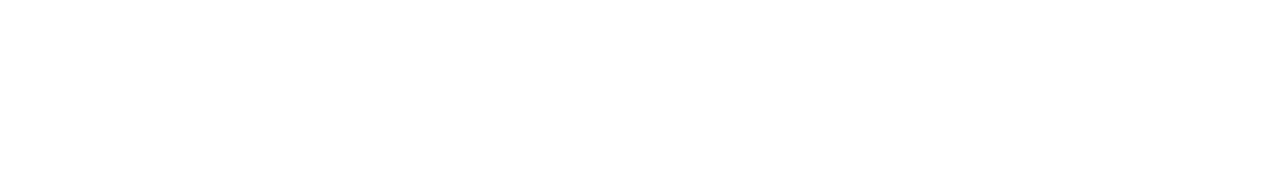
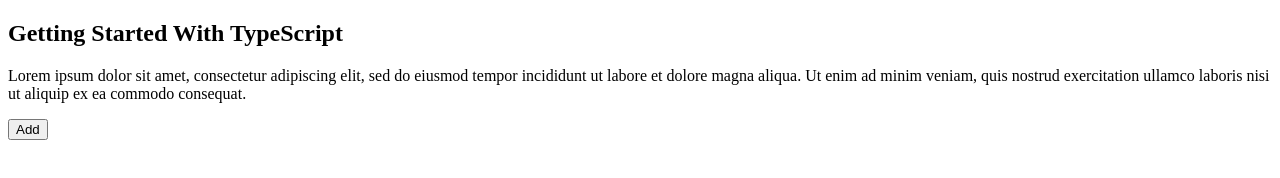
Before and after one commit to js-gibsonplu/tscourse, a website: page index.html in a window 1280 px wide. Drawn offline with Linux system fonts and the light colour scheme.

Commit message:
not sure what i changed

```diff
--- a/index.html
+++ b/index.html
@@ -1,13 +1,22 @@
 <!DOCTYPE html>
 <html lang="en">
-<head>
-    <meta charset="UTF-8">
-    <meta name="viewport" content="width=device-width, initial-scale=1.0">
-    <meta http-equiv="X-UA-Compatible" content="ie=edge">
+  <head>
+    <meta charset="UTF-8" />
+    <meta name="viewport" content="width=device-width, initial-scale=1.0" />
+    <meta http-equiv="X-UA-Compatible" content="ie=edge" />
     <title>TypeScript Course</title>
     <script src="app.js"></script>
-</head>
-<body>
+  </head>
+    <main>
+        <section>
 
-</body>
+      <h1>Getting Started With TypeScript</h1>
+      <p>Lorem ipsum dolor sit amet, consectetur adipiscing elit, sed do eiusmod tempor incididunt ut labore et dolore magna aliqua.
+           Ut enim ad minim veniam, quis nostrud exercitation ullamco laboris nisi ut aliquip ex ea commodo consequat.
+     </p>
+
+     <button>
+         Add</button>
+    </main>
+  </body>
 </html>
```
Also changed, not shown: app.ts (+4 -4 lines).
